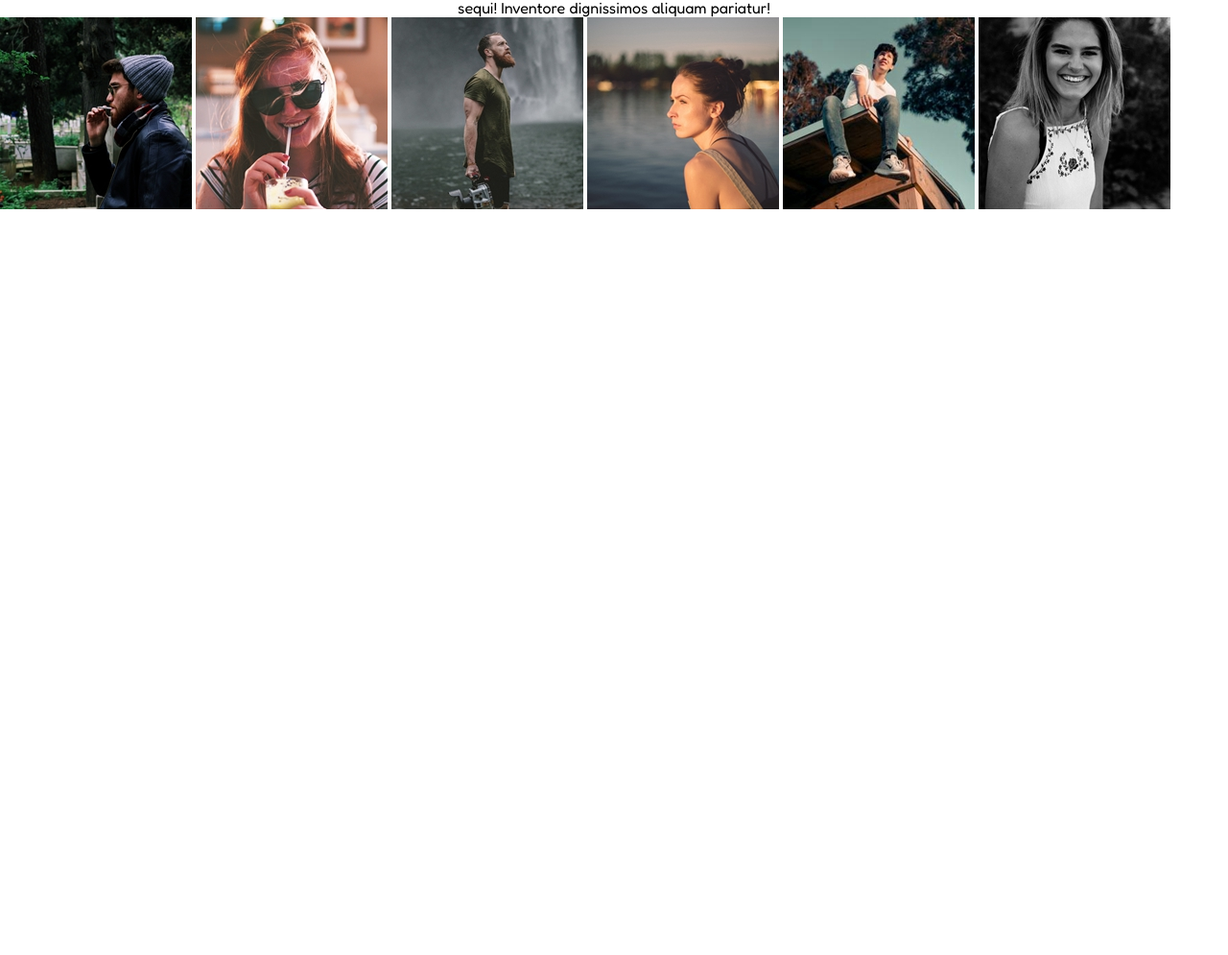
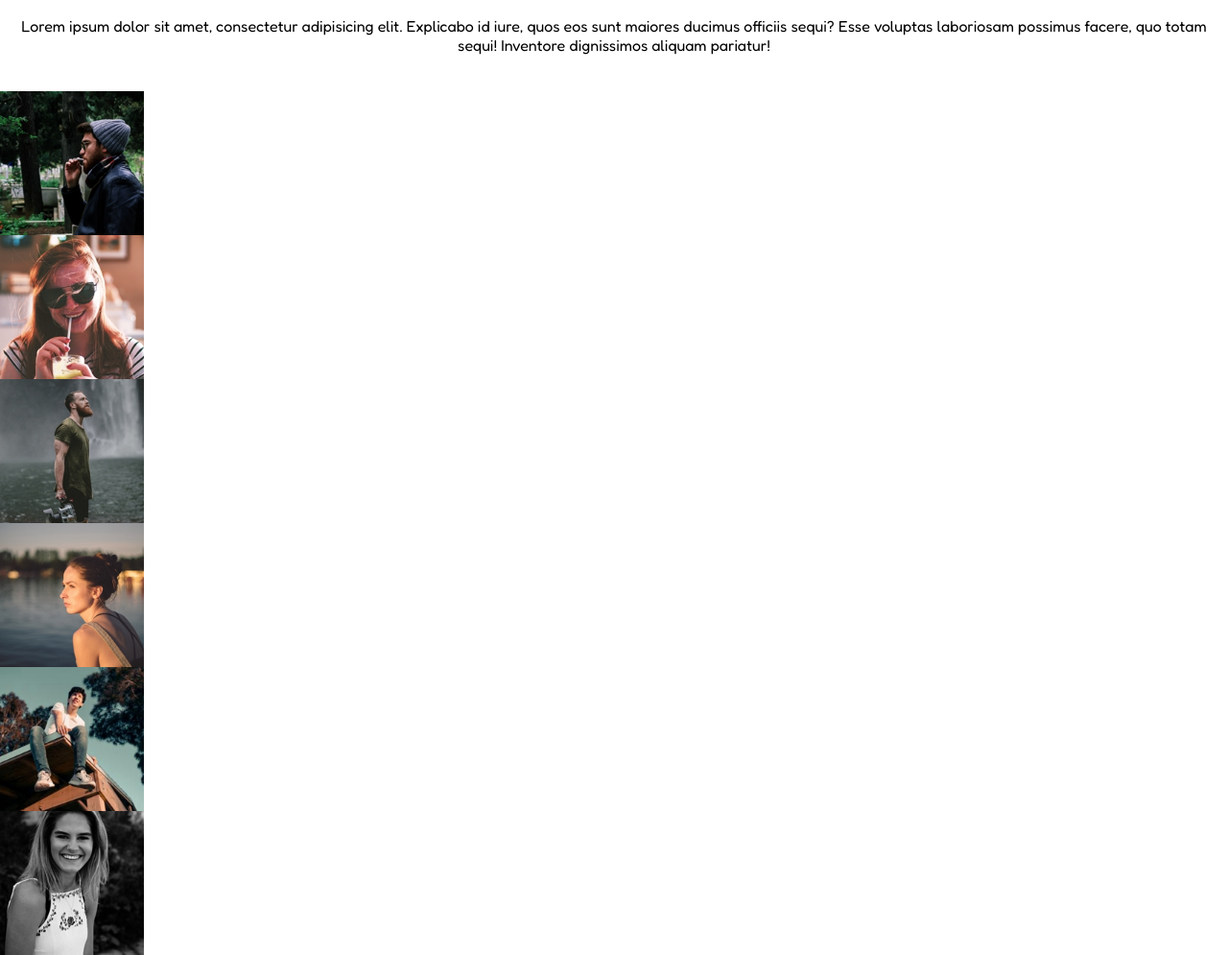
Before and after one commit to federicahu99/html-css-float-card, a plain HTML site: page index.html in a window 1280 px wide. Shown: the part 99-1094 px from the top of the page at 96% size. Before the commit the page ends 800 px from the top, so only its background shows below. Drawn offline with Linux system fonts and the light colour scheme.

Commit message:
added containers

```diff
--- a/css/style.css
+++ b/css/style.css
@@ -1,9 +1,11 @@
+/*Generale*/
 * {
     margin: 0;
     padding: 0;
     box-sizing: border-box;
 }
 
+/*body */
 body {
     font-family: 'Fredoka', sans-serif;
 }
@@ -11,9 +13,21 @@ body {
 h1 {
     color: deeppink;
     text-align: center;
-    margin-top: 3%;
+    margin: 3% 0;
 }
 
 p {
     text-align: center;
+    margin: 3% 0;
 }
+
+img {
+    height: 150px;
+}
+
+/*container*/
+
+.container {
+    max-width: 1500px;
+    margin: 0 auto;
+}
--- a/index.html
+++ b/index.html
@@ -19,19 +19,33 @@
 <body>
     <header>
         <h1>Meet our team</h1>
+    </header>
+
+    <main>
     <!--finestra float-->
-        <div id="container">
+        <div id="container"></div>
             <p>Lorem ipsum dolor sit amet, consectetur adipisicing elit. Explicabo id iure, quos eos sunt maiores ducimus officiis sequi? Esse voluptas laboriosam possimus facere, quo totam sequi! Inventore dignissimos aliquam pariatur!</p>
 
+            <div class="team-person">
                     <img src="img/male1.png" alt="image male boy">
+                </div>
+                <div class="team-person">
                     <img src="img/female1.png" alt="image female girl">
+                </div>
+                <div class="team-person">
                     <img src="img/male2.png" alt="image male boy">
+                </div>
+                <div class="team-person">
                     <img src="img/female2.png" alt="image female girl">
+                </div>
+                <div class="team-person">
                     <img src="img/male3.png" alt="image male boy">
+                </div>
+                <div class="team-person">
                     <img src="img/female3.png" alt="image female girl">
                 </div>
-
-    </header>
+        </div>
+    </main>
 
 </body>
 </html>
```
Lines whose indentation alone changed are shown as unchanged.
